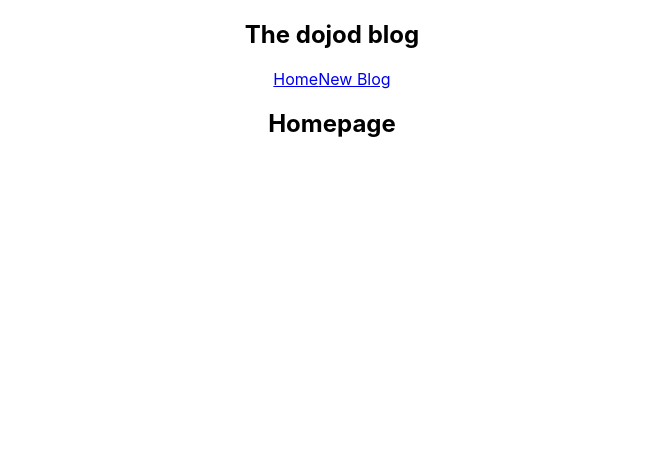
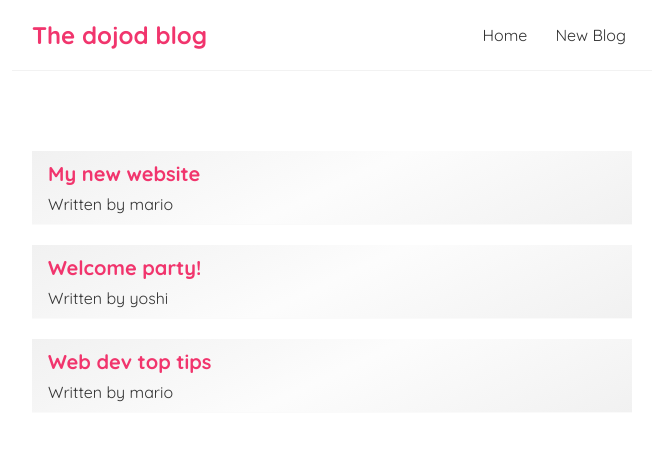
Before and after one commit to Hrnjez/react-blog, a React (Create React App) app: page / in a window 1280 px wide. Shown: the top 450 px of the page, without its empty margins (308-971 px from the left). Built offline with nearby package versions, Linux system fonts and the light colour scheme.

Commit message:
basic setup and hooks

```diff
--- a/src/App.js
+++ b/src/App.js
@@ -1,4 +1,3 @@
-import './App.css';
 import Navbar from './Navbar'
 import Home from './Home'
 
--- a/src/Home.js
+++ b/src/Home.js
@@ -1,7 +1,21 @@
+import { useState } from 'react';
+
 const Home = () => {
+    const [blogs, setBlogs] = useState([
+        { title: 'My new website', body: 'lorem ipsum...', author: 'mario', id: 1 },
+        { title: 'Welcome party!', body: 'lorem ipsum...', author: 'yoshi', id: 2 },
+        { title: 'Web dev top tips', body: 'lorem ipsum...', author: 'mario', id: 3 }
+    ]);
+
+
     return (
         <div className="home">
-            <h2>Homepage</h2>
+            {blogs.map((blog) => (
+                <div className="blog-preview" key={blog.id}>
+                    <h2>{ blog.title }</h2>
+                    <p>Written by { blog.author }</p>
+                </div>
+            ))}
         </div>
      );
 }
--- a/src/index.css
+++ b/src/index.css
@@ -1,13 +1,53 @@
-body {
+@import url('https://fonts.googleapis.com/css2?family=Quicksand:wght@300;400;500;600;700&display=swap');
+
+/* base styles */
+* {
   margin: 0;
-  font-family: -apple-system, BlinkMacSystemFont, 'Segoe UI', 'Roboto', 'Oxygen',
-    'Ubuntu', 'Cantarell', 'Fira Sans', 'Droid Sans', 'Helvetica Neue',
-    sans-serif;
-  -webkit-font-smoothing: antialiased;
-  -moz-osx-font-smoothing: grayscale;
+  font-family: "Quicksand";
+  color: #333;
+}
+.navbar {
+  padding: 20px;
+  display: flex;
+  align-items: center;
+  max-width: 600px;
+  margin: 0 auto;
+  border-bottom: 1px solid #f2f2f2;
+}
+.navbar h1 {
+  color: #f1356d;
+}
+.navbar .links {
+  margin-left: auto;
+}
+.navbar a {
+  margin-left: 16px;
+  text-decoration: none;
+  padding: 6px;
+}
+.navbar a:hover {
+  color: #f1356d;
+}
+.content {
+  max-width: 600px;
+  margin: 40px auto;
+  padding: 20px;
 }
 
-code {
-  font-family: source-code-pro, Menlo, Monaco, Consolas, 'Courier New',
-    monospace;
+/* blog previews / list */
+.blog-preview {
+  background: linear-gradient( 335deg, #f1f1f1, #f1f1f133, #f1f1f1);
+  padding: 10px 16px;
+  margin: 20px 0;
+  border-bottom: 1px solid #fafafa;
+  transform: scale(1);
+  transition: 200ms;
 }
+.blog-preview:hover {
+  transform: scale(1.05);
+}
+.blog-preview h2 {
+  font-size: 20px;
+  color: #f1356d;
+  margin-bottom: 8px;
+}
```
